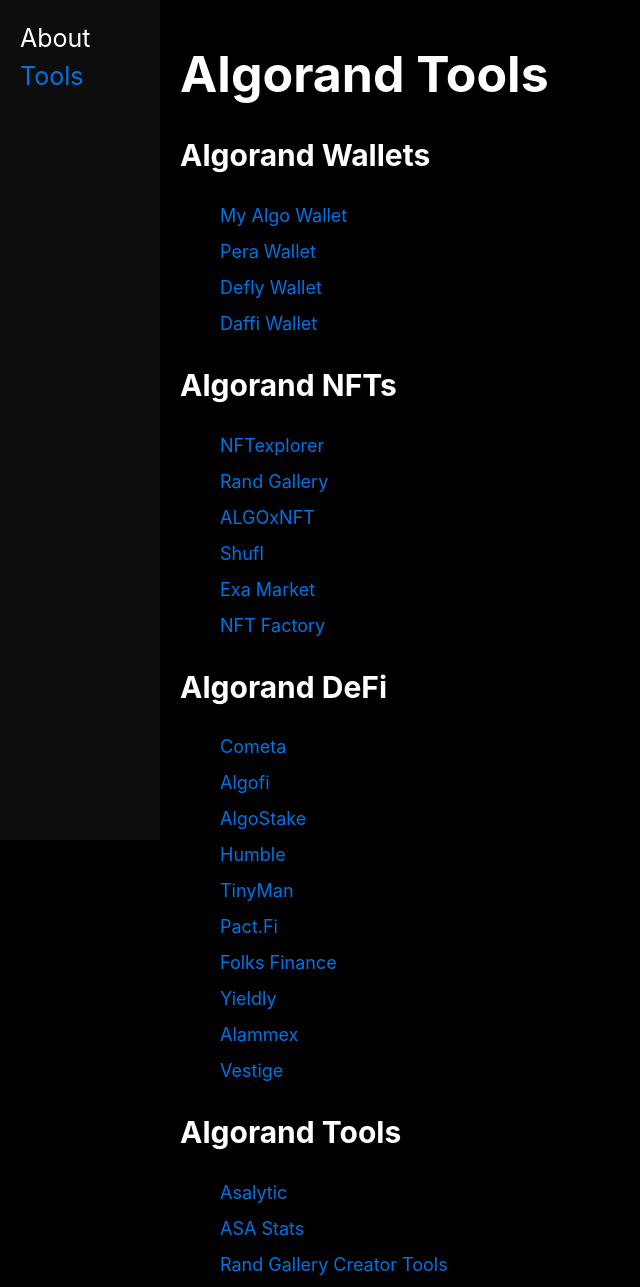
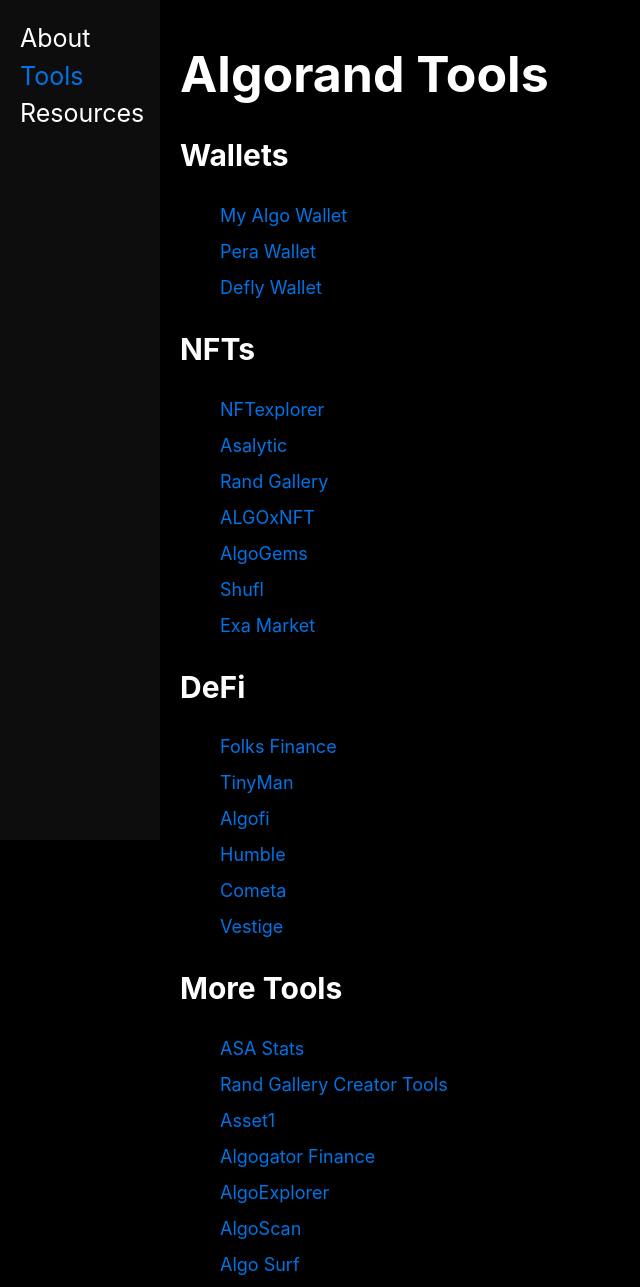
Before and after one commit to alisa-yar/Algorand, a plain HTML site: page tools.html in a window 1280 px wide. Shown: the top 1287 px of the page, without its empty margins (0-640 px from the left). Drawn offline with Linux system fonts and the light colour scheme.

Commit message:
format the links

```diff
--- a/tools.html
+++ b/tools.html
@@ -11,53 +11,54 @@
     <nav class="navbar">
         <li><a href="index.html">About</a></li>
         <li><a id="active" href="#">Tools</a></li>
+        <li><a href="info.html">Resources</a></li>
     </nav>
 
     <main>
         <h1>Algorand Tools</h1>
 
         <section class="links">
-            <h2>Algorand Wallets</h2>
+            <h2>Wallets</h2>
             <ul>
                 <li><a href="https://wallet.myalgo.com/" target="_blank">My Algo Wallet</a></li>
                 <li><a href="https://perawallet.app/" target="_blank">Pera Wallet</a></li>
                 <li><a href="https://defly.app/" target="_blank">Defly Wallet</a></li>
-                <li><a href="https://www.daffi.me/" target="_blank">Daffi Wallet</a></li>
+                <!-- <li><a href="https://www.daffi.me/" target="_blank">Daffi Wallet</a></li>     -->
             </ul>
         </section>
 
         <section class="links">
-            <h2>Algorand NFTs</h2>
+            <h2>NFTs</h2>
             <ul>
                 <li><a href="https://www.nftexplorer.app/" target="_blank">NFTexplorer</a></li>
+                <li><a href="https://www.asalytic.app" target="_blank">Asalytic</a></li>
                 <li><a href="https://www.randgallery.com" target="_blank">Rand Gallery</a></li>
                 <li><a href="https://algoxnft.com" target="_blank">ALGOxNFT</a></li>
+                <li><a href="https://algogems.io" target="_blank">AlgoGems</a></li>
                 <li><a href="https://shufl.app/" target="_blank">Shufl</a></li>
                 <li><a href="https://exa.market/" target="_blank">Exa Market</a></li>
-                <li><a href="https://nftfactory.org/" target="_blank">NFT Factory</a></li>
+                <!-- <li><a href="https://nftfactory.org/" target="_blank">NFT Factory</a></li> -->
             </ul>
         </section>
 
         <section class="links">
-            <h2>Algorand DeFi</h2>
+            <h2>DeFi</h2>
             <ul>
+                <li><a href="hhttps://folks.finance" target="_blank">Folks Finance</a></li>
+                <li><a href="https://tinyman.org/" target="_blank">TinyMan</a></li>
+                <li><a href="https://app.algofi.org/app/" target="_blank">Algofi</a></li>
+                <li><a href="https://www.humble.sh/" target="_blank">Humble</a></li>
                 <li><a href="https://app.cometa.farm/" target="_blank">Cometa</a></li>
-                <li><a href="https://app.algofi.org/app/" target="_blank">Algofi</a></li>
-                <li><a href="https://app.algostake.org/" target="_blank">AlgoStake</a></li>
-                <li><a href="https://www.humble.sh/" target="_blank">Humble</a></li>
-                <li><a href="https://tinyman.org/" target="_blank">TinyMan</a></li>
-                <li><a href="https://www.pact.fi/" target="_blank">Pact.Fi</a></li>
-                <li><a href="hhttps://folks.finance" target="_blank">Folks Finance</a></li>
-                <li><a href="https://yieldly.finance" target="_blank">Yieldly</a></li>
-                <li><a href="https://app.alammex.com" target="_blank">Alammex</a></li>
+                <!-- <li><a href="https://www.pact.fi/" target="_blank">Pact.Fi</a></li> -->
+                <!-- <li><a href="https://yieldly.finance" target="_blank">Yieldly</a></li> -->
+                <!-- <li><a href="https://app.alammex.com" target="_blank">Alammex</a></li> -->
                 <li><a href="https://vestige.fi" target="_blank">Vestige</a></li>
             </ul>
         </section>
 
         <section class="links">
-            <h2>Algorand Tools</h2>
+            <h2>More Tools</h2>
             <ul>
-                <li><a href="https://www.asalytic.app" target="_blank">Asalytic</a></li>
                 <li><a href="https://www.asastats.com" target="_blank">ASA Stats</a></li>
                 <li><a href="https://www.randgallery.com/creator-tools/" target="_blank">Rand Gallery Creator Tools</a></li>
                 <li><a href="https://asset1.io/asset" target="_blank">Asset1</a></li>
```
